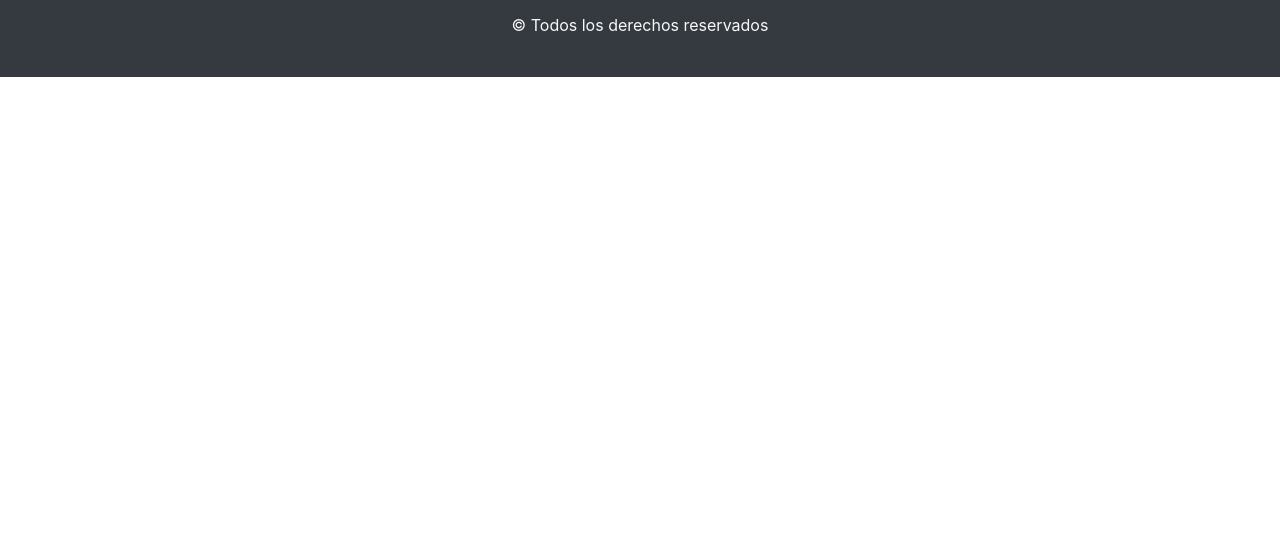
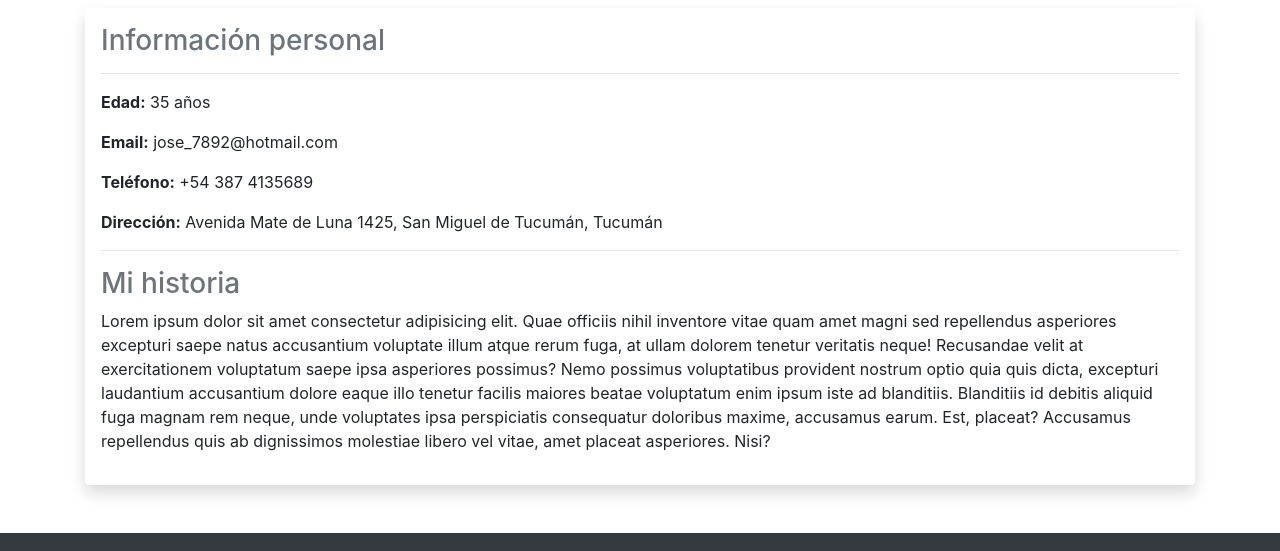
Before and after one commit to Jose-anbu/Jose-anbu.github.io, a plain HTML site: page index.html in a window 1280 px wide. Shown: the part 369-920 px from the top of the page. Before the commit the page ends 800 px from the top, so only its background shows below. Drawn offline with nearby package versions, Linux system fonts and the light colour scheme.

Commit message:
Se agregó una sección con información personal

```diff
--- a/index.html
+++ b/index.html
@@ -54,6 +54,22 @@
             <p class="lead">Software developer</p>
         </div>
     </section>
+
+    <section class="container">
+        <h2 class="display-4 text-center my-4">Sobre mi</h2>
+        <article class="shadow p-3 mb-5 bg-white rounded">
+            <h3 class="text-secondary">Información personal</h3>
+            <hr>
+            <p><strong>Edad:</strong> 35 años</p>
+            <p><strong>Email:</strong> jose_7892@hotmail.com</p>
+            <p><strong>Teléfono:</strong> +54 387 4135689</p>
+            <p><strong>Dirección:</strong> Avenida Mate de Luna 1425, San Miguel de Tucumán, Tucumán</p>
+            <hr>
+            <h3 class="text-secondary">Mi historia</h3>
+            <p>Lorem ipsum dolor sit amet consectetur adipisicing elit. Quae officiis nihil inventore vitae quam amet magni sed repellendus asperiores excepturi saepe natus accusantium voluptate illum atque rerum fuga, at ullam dolorem tenetur veritatis neque! Recusandae velit at exercitationem voluptatum saepe ipsa asperiores possimus? Nemo possimus voluptatibus provident nostrum optio quia quis dicta, excepturi laudantium accusantium dolore eaque illo tenetur facilis maiores beatae voluptatum enim ipsum iste ad blanditiis. Blanditiis id debitis aliquid fuga magnam rem neque, unde voluptates ipsa perspiciatis consequatur doloribus maxime, accusamus earum. Est, placeat? Accusamus repellendus quis ab dignissimos molestiae libero vel vitae, amet placeat asperiores. Nisi?</p>
+        </article>
+    </section>
+
     <footer class="bg-dark text-light py-4">
         <div class="container text-center">
             <i class="fab fa-linkedin fa-2x mr-2"></i> <!-- AGREGAR ETIQUETA a EN LINKEDIN Y GITHUB -->
```
